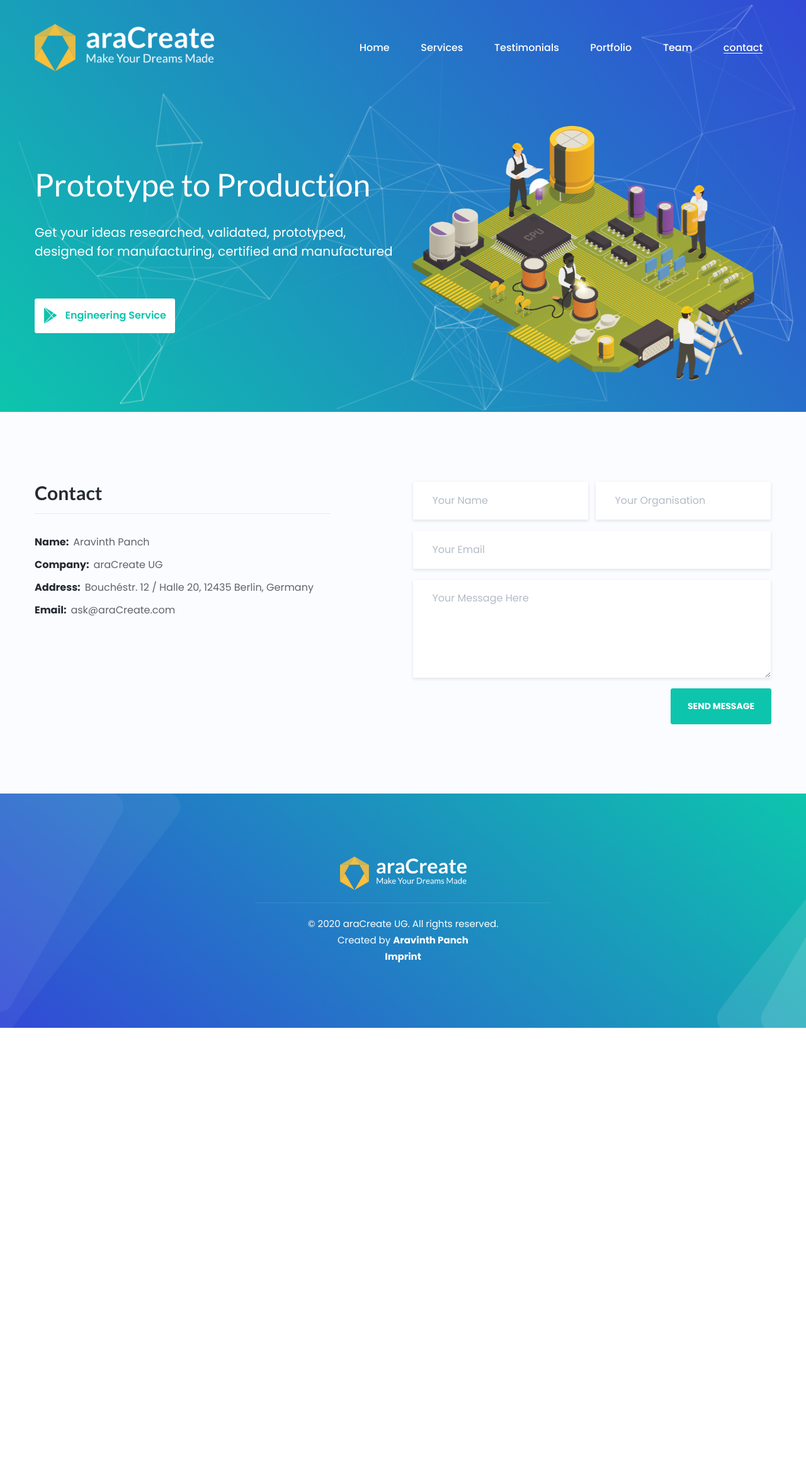
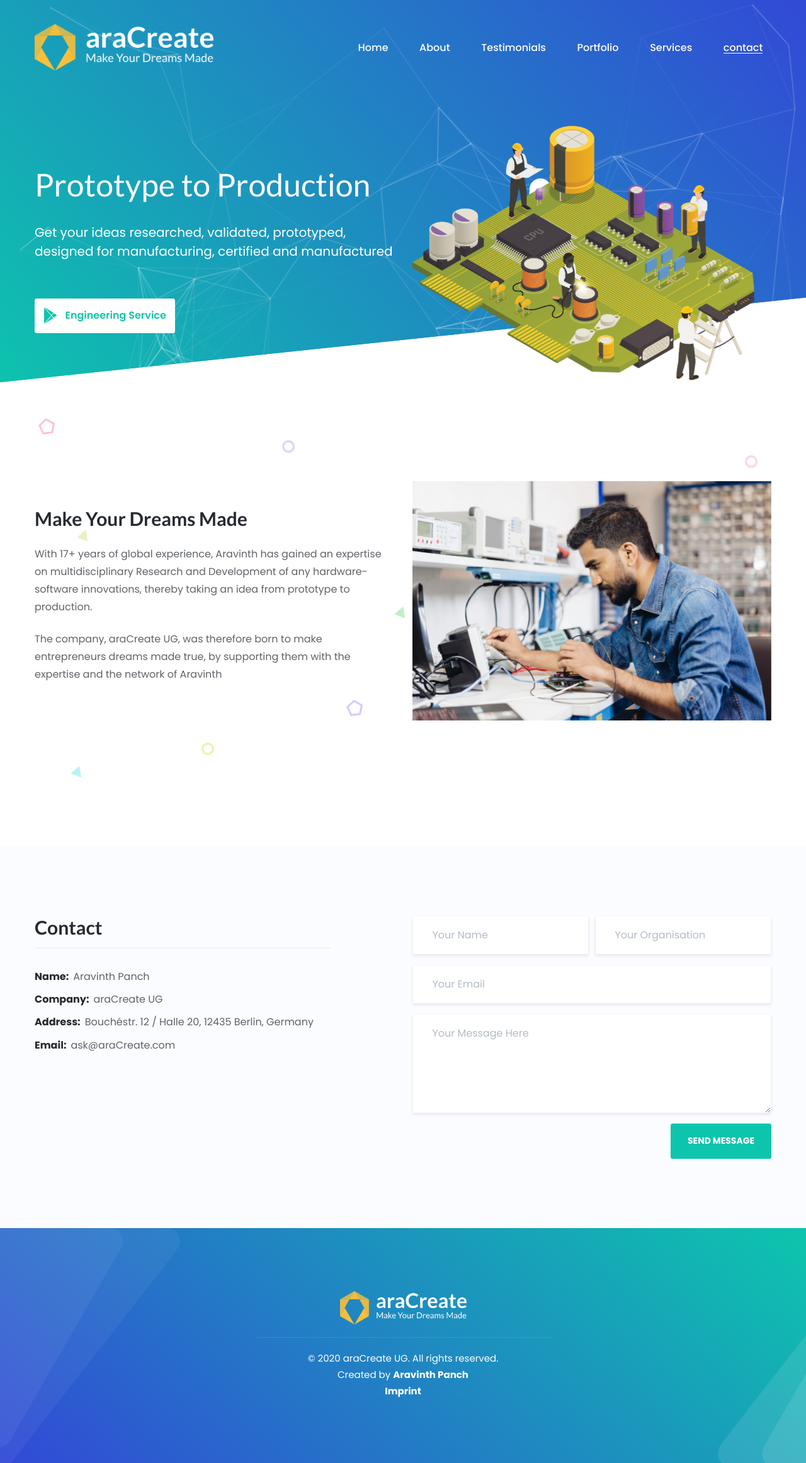
Before and after one commit to AravinthPanch/aracreate.com, a PHP site: page / in a window 1280 px wide. Shown: the whole page at 63% size. Before the commit the page ends 1632 px from the top, so only its background shows below. Run offline with PHP 8.4, Linux system fonts and the light colour scheme.

Commit message:
Add about section

```diff
--- a/0-header.php
+++ b/0-header.php
@@ -20,8 +20,8 @@
   <nav class="navbar navbar-expand-lg fixed-top" id="main-nav">
     <div class="container">
       <a class="navbar-brand" href="./">
-        <img class="white-logo" src="assets/images-this/aracreate-logo-website-white.png" style="width:60%">
-        <img class="color-logo" src="assets/images-this/aracreate-logo-website-color.png" style="width:60%">
+        <img class="white-logo" src="assets/images/aracreate/aracreate-logo-website-white.png" style="width:60%">
+        <img class="color-logo" src="assets/images/aracreate/aracreate-logo-website-color.png" style="width:60%">
       </a>
       <button class="navbar-toggler order-1" type="button" data-toggle="collapse" data-target="#main-nav-collapse" aria-controls="main-nav-collapse" aria-expanded="false" aria-label="Toggle navigation">
         <span class="menu-toggle">
@@ -42,7 +42,7 @@
             <a class="nav-link nav-link-scroll" href="./">Home</a>
           </li>
           <li class="nav-item">
-            <a class="nav-link nav-link-scroll" href="#services">Services</a>
+						<a class="nav-link nav-link-scroll" href="#about">About</a>
           </li>
           <li class="nav-item">
             <a class="nav-link nav-link-scroll" href="#testimonials">Testimonials</a>
@@ -51,7 +51,7 @@
             <a class="nav-link nav-link-scroll" href="#portfolio">Portfolio</a>
           </li>
           <li class="nav-item">
-            <a class="nav-link nav-link-scroll" href="#team">Team</a>
+            <a class="nav-link nav-link-scroll" href="#services">Services</a>
           </li>
           <li class="nav-item">
             <a class="nav-link nav-link-scroll" href="#contact">contact</a>
--- a/1-banner.php
+++ b/1-banner.php
@@ -15,7 +15,7 @@
             </div>
             <div class="col-lg-6 col-md-4 offset-lg-0 offset-md-1">
               <div class="img-wrapper img-right banner-img">
-                <img src="assets/images-this/aracreate-engineering.png" alt="">
+                <img src="assets/images/aracreate/aracreate-engineering.png" alt="">
               </div>
             </div>
           </div>
@@ -35,7 +35,7 @@
             </div>
             <div class="col-lg-6 col-md-4 offset-lg-0 offset-md-1">
               <div class="img-wrapper img-right banner-img">
-                <img src="assets/images-this/aracreate-match-make.png" alt="">
+                <img src="assets/images/aracreate/aracreate-match-make.png" alt="">
               </div>
             </div>
           </div>
--- /dev/null
+++ b/2-about.php
@@ -0,0 +1,36 @@
+<section class="h4-about s-padding s-pb-large" id="about">
+  <div class="angle-shape">
+    <svg height='250'>
+      <rect width="100%" height='250'></rect>
+    </svg>
+  </div>
+  <div class="container">
+    <div class="row align-items-center">
+      <div class="col-lg-6">
+        <div class="about-content">
+          <h2>Make Your Dreams Made</h2>
+          <p>With 17+ years of global experience, Aravinth has gained an expertise on multidisciplinary Research and Development of any hardware-software innovations, thereby taking an idea from prototype to production.</p>
+
+          <p>The company, araCreate UG, was therefore born to make entrepreneurs dreams made true, by supporting them with the expertise and the network of Aravinth</p>
+        </div>
+      </div>
+      <div class="col-lg-6">
+        <div class="img-wrapper img-center h4-about-img-wrapper">
+          <img src="assets/images/aracreate/aracreate-aravinth.jpg" class="about-img1 wow slideInLeft" alt="">
+        </div>
+      </div>
+    </div>
+  </div>
+  <div class="floating-shapes">
+    <span data-parallax='{"x": 150, "y": -20, "rotateZ":500}'><img src="assets/images/fl-shape-1.png" alt=""></span>
+    <span data-parallax='{"x": 250, "y": 150, "rotateZ":500}'><img src="assets/images/fl-shape-2.png" alt=""></span>
+    <span data-parallax='{"x": -180, "y": 80, "rotateY":2000}'><img src="assets/images/fl-shape-3.png" alt=""></span>
+    <span data-parallax='{"x": -20, "y": 180}'><img src="assets/images/fl-shape-4.png" alt=""></span>
+    <span data-parallax='{"x": 300, "y": 70}'><img src="assets/images/fl-shape-5.png" alt=""></span>
+    <span data-parallax='{"x": 250, "y": 180, "rotateZ":1500}'><img src="assets/images/fl-shape-6.png" alt=""></span>
+    <span data-parallax='{"x": 180, "y": 10, "rotateZ":2000}'><img src="assets/images/fl-shape-7.png" alt=""></span>
+    <span data-parallax='{"x": 250, "y": -30, "rotateX":2000}'><img src="assets/images/fl-shape-8.png" alt=""></span>
+    <span data-parallax='{"x": 60, "y": -100}'><img src="assets/images/fl-shape-9.png" alt=""></span>
+    <span data-parallax='{"x": -30, "y": 150, "rotateZ":1500}'><img src="assets/images/fl-shape-10.png" alt=""></span>
+  </div>
+</section><!-- about -->
--- a/9-footer.php
+++ b/9-footer.php
@@ -4,7 +4,7 @@
     <div class="row">
       <div class="col-12">
         <div class="f-logo img-wrapper img-center">
-          <img src="assets/images-this/aracreate-logo-website-white.png" style="width:30%">
+          <img src="assets/images/aracreate/aracreate-logo-website-white.png" style="width:30%">
         </div>
         <!-- <div class="f-social-area">
           <ul class="f-contact-list">
--- a/index.php
+++ b/index.php
@@ -3,6 +3,7 @@
 
 	<?php include('0-header.php'); ?>
 	<?php include('1-banner.php'); ?>
+	<?php include('2-about.php'); ?>
 	<?php include('8-contact.php'); ?>
 	<?php include('9-footer.php'); ?>
 
```
Also changed, not shown: rest.php (+1 -38 lines), assets/images/aracreate/aracreate-aravinth.jpg (added), assets/images/aracreate/aracreate-engineering.png (renamed from assets/images-this/aracreate-engineering.png), assets/images/aracreate/aracreate-logo-website-color.png (renamed from assets/images-this/aracreate-logo-website-color.png), assets/images/aracreate/aracreate-logo-website-white.png (renamed from assets/images-this/aracreate-logo-website-white.png), assets/images/aracreate/aracreate-match-make.png (renamed from assets/images-this/aracreate-match-make.png).
